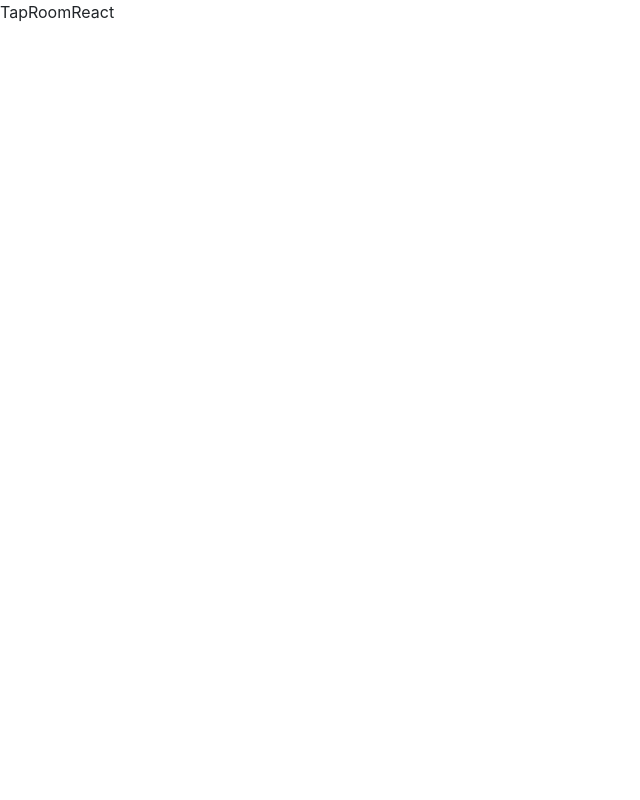
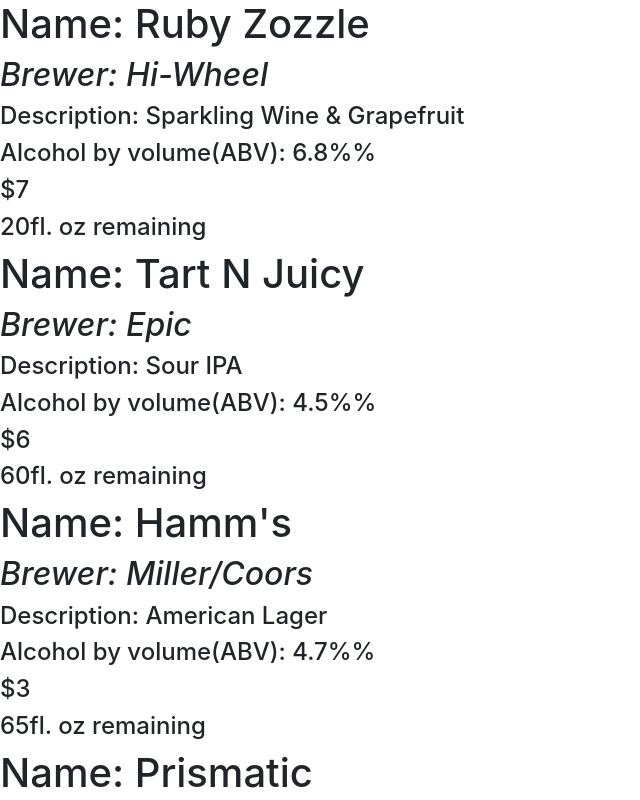
Before and after one commit to kennethdu/TapRoomReact, a React app: page /keglist in a window 1280 px wide. Shown: the top 800 px of the page, without its empty margins (0-640 px from the left). Built offline with nearby package versions, Linux system fonts and the light colour scheme.

Commit message:
properly display keglist

```diff
--- a/src/components/App.jsx
+++ b/src/components/App.jsx
@@ -1,6 +1,7 @@
 import React from 'react';
 //import PropTypes from 'prop-types';
 import { Switch, Route } from 'react-router-dom';
+import Home from './Home';
 
 /*
   import { Link } from 'react-router-dom';
@@ -15,7 +16,7 @@
       <style jsx>{`
         font-family: Helvetica;
       `}</style>
-      TapRoomReact
+      <Home/>
       {/* <Switch>
         <Route exact path='/' component={} />
       </Switch> */}
--- a/src/components/Keglist.jsx
+++ b/src/components/Keglist.jsx
@@ -0,0 +1,28 @@
+import React from 'react';
+import getKegList from './pseduoBackend';
+
+
+
+const KegList = () => {
+
+  const List = getKegList();
+
+  return (
+    <div>
+      {List.map((props, index) => {
+        return (
+          <div key={index}>
+            <h1>Name: {props.name}</h1>
+            <h2><em>Brewer: {props.brewer}</em></h2>
+            <h4>Description: {props.description}</h4>
+            <h4>Alcohol by volume(ABV): {props.abv}%</h4>
+            <h4>${props.price}</h4>
+            <h4>{props.remaining}fl. oz remaining</h4>
+          </div>
+        );
+      })}
+    </div>
+  );
+}
+
+export default KegList;
```
Also changed, not shown: src/components/Keg.jsx (deleted).
